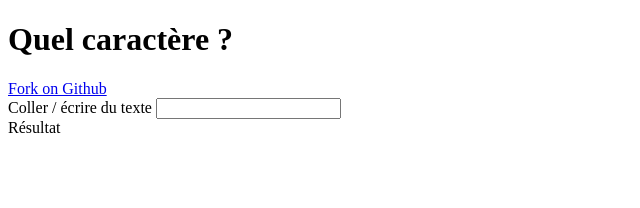
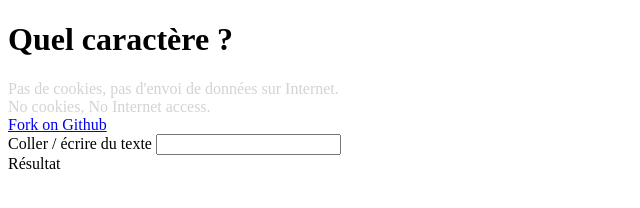
Before and after one commit to fmauquie/whatchar, a plain HTML site: page index.html in a window 1280 px wide. Shown: the whole page, without its empty margins (0-640 px from the left). Drawn offline with Linux system fonts and the light colour scheme.

Commit message:
Cookie warning

```diff
--- a/index.html
+++ b/index.html
@@ -49,10 +49,19 @@
         #result > .explanation {
             color: green;
         }
+        .cookies {
+            color: lightgray;
+        }
     </style>
 </head>
 <body>
 <h1>Quel caractère ?</h1>
+<div class="cookies">
+    Pas de cookies, pas d'envoi de données sur Internet.
+</div>
+<div class="cookies">
+    No cookies, No Internet access.
+</div>
 <div>
     <a href="https://github.com/fmauquie/whatchar">Fork on Github</a>
 </div>
```
